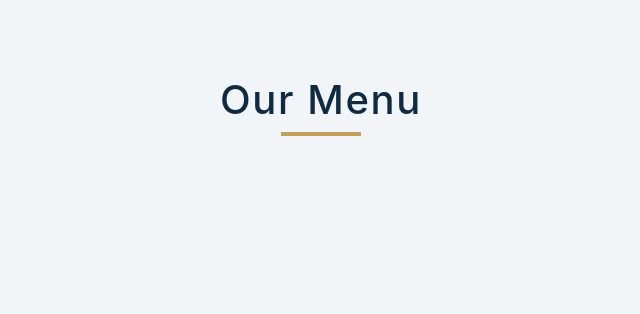
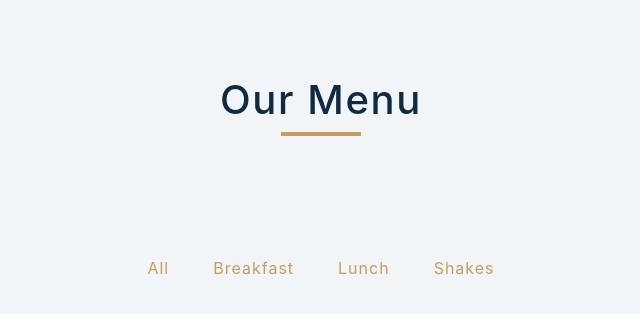
Before and after one commit to erfan-ne/Restaurant-Menu, a React (Create React App) app: page / in a window 1280 px wide. Shown: the top 314 px of the page, without its empty margins (319-959 px from the left). Built offline with nearby package versions, Linux system fonts and the light colour scheme.

Commit message:
update Categories.js

```diff
--- a/src/App.js
+++ b/src/App.js
@@ -1,4 +1,5 @@
 import React, { useState } from 'react';
+import Categories from './Components/Categories';
 
 function App() {
 
@@ -10,6 +11,7 @@ function App() {
           <div className="underline"></div>
         </div>
       </section>
+      <Categories/>
     </main>
   );
 }
--- a/src/Components/Categories.js
+++ b/src/Components/Categories.js
@@ -1,6 +1,11 @@
 import React, { useState } from "react";
+import menus from "../data"
 
 const Categories = () => {
+
+  const mainCategories = [...new Set(menus.map(menu => menu.category))];
+  const [selectCategory, setSelectCategory] = useState("")
+
 
   return (
     <div className="btn-container">
@@ -11,7 +16,15 @@ const Categories = () => {
       >
         All
       </button>
-      );
+      {mainCategories.map(mainCategory =>
+        <button
+        type="button"
+        className="filter-btn"
+      >
+        {mainCategory}
+      </button>
+      )}
+
     </div>
   );
 };
--- a/src/data.js
+++ b/src/data.js
@@ -1,4 +1,4 @@
-const menu = [
+const menus = [
   {
     id: 1,
     title: 'buttermilk pancakes',
@@ -73,4 +73,4 @@ const menu = [
   },
 ];
 
-export default menu;
+export default menus;
```
